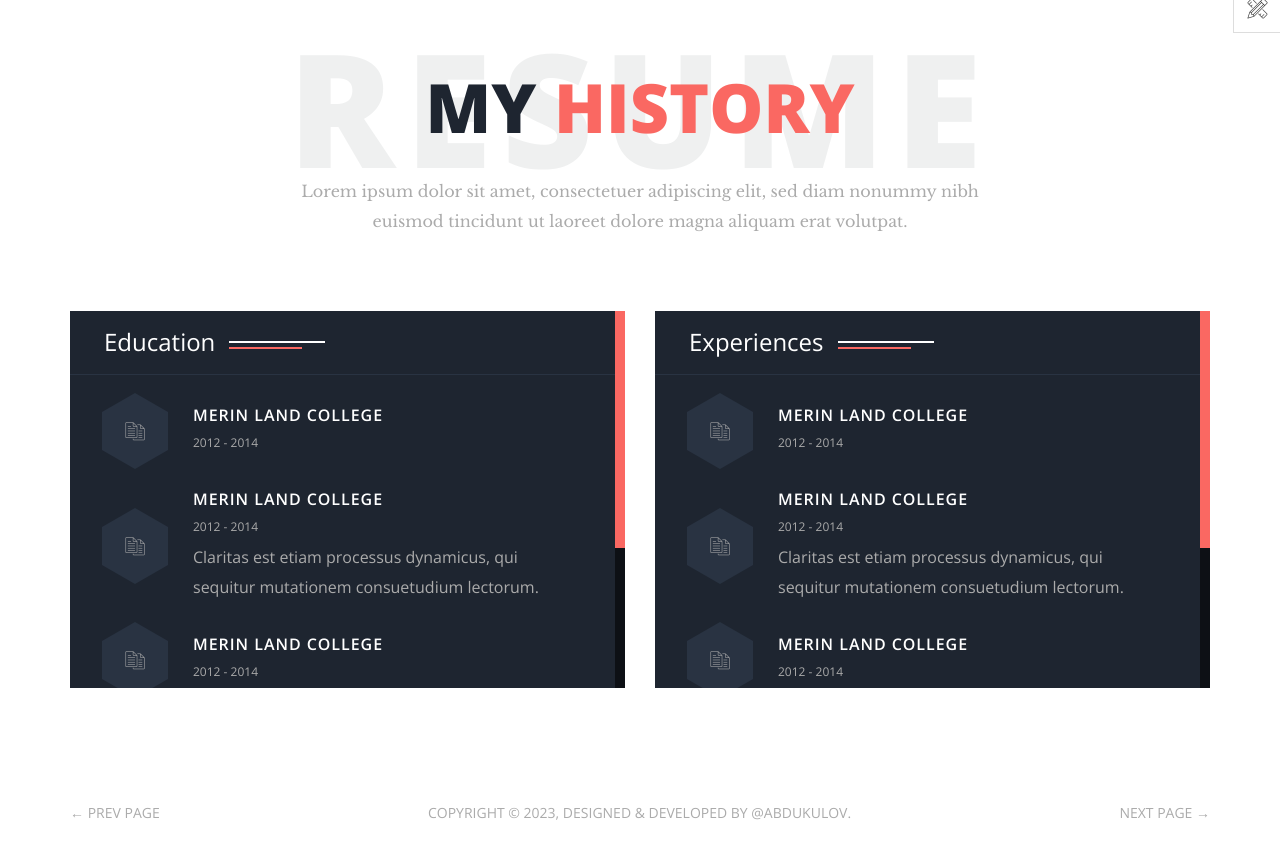
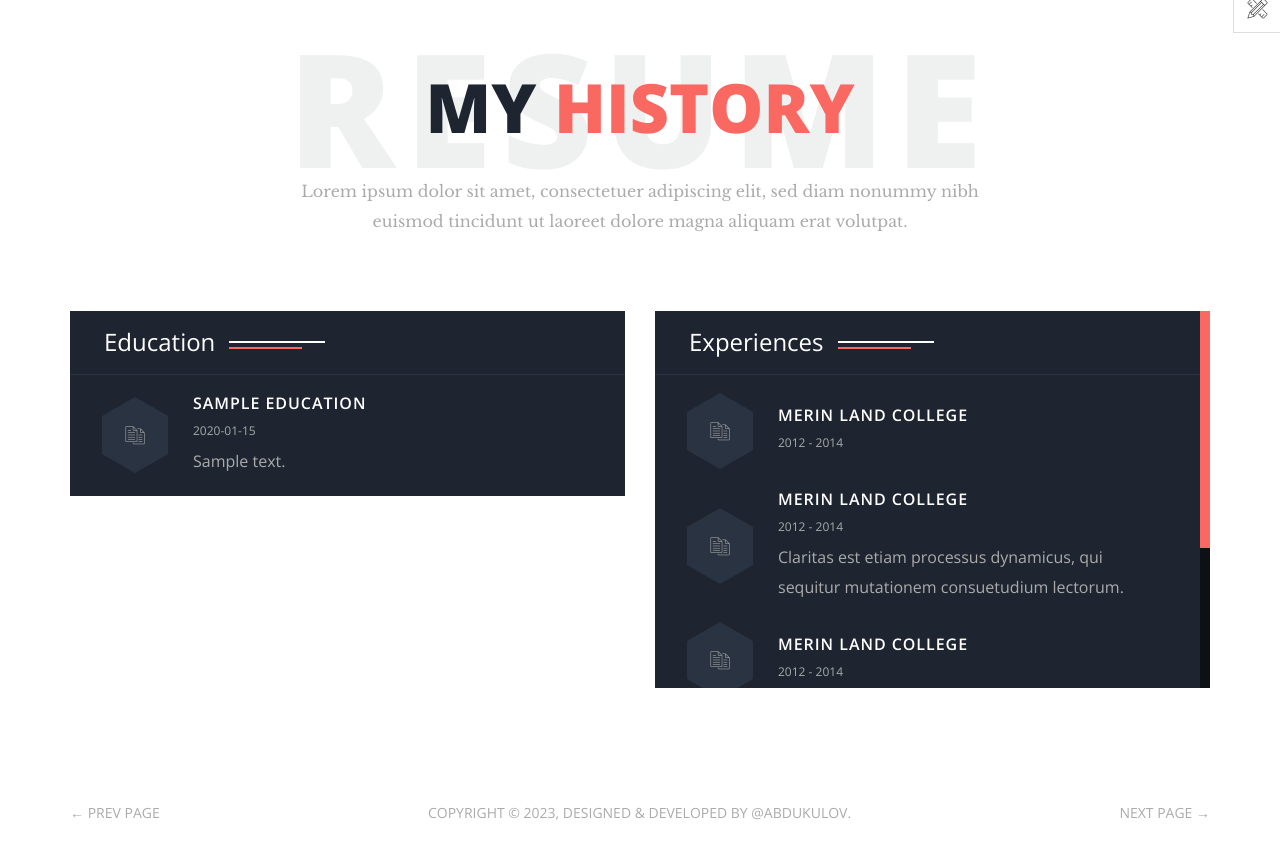
Before and after one commit to abdullaabdukulov/portfolio, a Django app: page /resume/ in a window 1280 px wide. Shown: the part 115-977 px from the top of the page. Run offline with Django 4.2, Linux system fonts and the light colour scheme; tables that the repository leaves empty hold one stand-in row (values such as "Sample post"); some libraries are stand-ins or nearby versions; some web fonts are replaced.

Commit message:
changed by Abdulla

```diff
--- a/app/models.py
+++ b/app/models.py
@@ -3,6 +3,7 @@ from django.db import models
 
 class RepoType(models.Model):
     name = models.CharField(max_length=250)
+
 
     class Meta:
         verbose_name = 'Repo Type'
@@ -14,7 +15,7 @@ class RepoType(models.Model):
 
 class Repo(models.Model):
     repo_type = models.ForeignKey(RepoType, related_name='types', on_delete=models.CASCADE)
-    repo_url = models.URLField()
+    repo_url = models.URLField(blank=True, null=True)
     name = models.CharField(max_length=300)
     image = models.ImageField(upload_to='repos')
     created_at = models.DateTimeField(auto_now_add=True)
@@ -27,6 +28,32 @@ class Repo(models.Model):
 class Skill(models.Model):
     name = models.CharField(max_length=250)
     slug = models.SlugField()
+    created_at = models.DateTimeField(auto_now_add=True)
+    updated_at = models.DateTimeField(auto_now=True)
 
     def __str__(self):
         return self.name
+
+
+class Education(models.Model):
+    name = models.CharField(max_length=250)
+    date = models.CharField(max_length=250)
+    desc = models.TextField(blank=True, null=True)
+    url = models.URLField(help_text='address url', blank=True, null=True)
+    created_at = models.DateTimeField(auto_now_add=True)
+    updated_at = models.DateTimeField(auto_now=True)
+
+    def __str__(self):
+        return self.name
+
+
+class Experience(models.Model):
+    name = models.CharField(max_length=250)
+    date = models.CharField(max_length=250)
+    desc = models.TextField()
+    url = models.URLField(help_text='address url', blank=True, null=True)
+    created_at = models.DateTimeField(auto_now_add=True)
+    updated_at = models.DateTimeField(auto_now=True)
+
+    def __str__(self):
+        return self.name
--- a/app/views.py
+++ b/app/views.py
@@ -1,5 +1,5 @@
 from django.shortcuts import render
-from .models import Skill
+from .models import Skill, Experience, Education
 
 
 def home(request):
@@ -16,7 +16,12 @@ def about(request):
 
 
 def resume(request):
-    return render(request, 'resume.html')
+    experiences = Experience.objects.all().order_by('-created_at')
+    educations = Education.objects.all().order_by('-created_at')
+    ctx = {'experiences': experiences,
+           'educations': educations}
+
+    return render(request, 'resume.html', ctx)
 
 
 def services(request):
--- a/templates/resume.html
+++ b/templates/resume.html
@@ -29,61 +29,22 @@
               </div>
               <!-- /.section-title -->
               <div class="history-scroller">
+                  {% for education in educations %}
+
+
+
                 <div class="history-item">
                   <div class="history-icon">
                     <span class="history-hex"></span>
                     <i class="tf-documents5"></i>
                   </div>
                   <div class="history-text">
-                    <h5>Merin Land College</h5>
-                    <span>2012 - 2014</span>
+                      <a href="{{ education.url }}"><h5>{{ education.name }}</h5></a>
+                    <span>{{ education.date }}</span>
+                      <p>{{ education.desc }}</p>
                   </div>
                 </div>
-                <!-- /.history-item -->
-                <div class="history-item">
-                  <div class="history-icon">
-                    <span class="history-hex"></span>
-                    <i class="tf-documents5"></i>
-                  </div>
-                  <div class="history-text">
-                    <h5>Merin Land College</h5>
-                    <span>2012 - 2014</span>
-                    <p>Claritas est etiam processus dynamicus, qui <br> sequitur mutationem consuetudium lectorum.</p>
-                  </div>
-                </div>
-                <!-- /.history-item -->
-                <div class="history-item">
-                  <div class="history-icon">
-                    <span class="history-hex"></span>
-                    <i class="tf-documents5"></i>
-                  </div>
-                  <div class="history-text">
-                    <h5>Merin Land College</h5>
-                    <span>2012 - 2014</span>
-                  </div>
-                </div>
-                <!-- /.history-item -->
-                <div class="history-item">
-                  <div class="history-icon">
-                    <span class="history-hex"></span>
-                    <i class="tf-documents5"></i>
-                  </div>
-                  <div class="history-text">
-                    <h5>Merin Land College</h5>
-                    <span>2012 - 2014</span>
-                  </div>
-                </div>
-                <!-- /.history-item -->
-                <div class="history-item">
-                  <div class="history-icon">
-                    <span class="history-hex"></span>
-                    <i class="tf-documents5"></i>
-                  </div>
-                  <div class="history-text">
-                    <h5>Merin Land College</h5>
-                    <span>2012 - 2014</span>
-                  </div>
-                </div>
+                {% endfor %}
                 <!-- /.history-item -->
               </div>
             </div> <!-- /.history-block -->
--- a/templates/services.html
+++ b/templates/services.html
@@ -6,7 +6,7 @@
 <section class="site-wrapper">
   <div class="pt-table">
     <div class="pt-tablecell page-services relative">
-      <a href="'{% url 'app:home' %}" class="page-close"><i class="tf-ion-close"></i></a>
+      <a href="{% url 'app:home' %}" class="page-close"><i class="tf-ion-close"></i></a>
       <div class="container">
         <div class="row">
           <div class="col-xs-12 col-lg-offset-1 col-lg-10">
```
Also changed, not shown: app/admin.py (+11 -1 lines), app/migrations/0004_education_experience_alter_repo_repo_url.py (added), app/migrations/0005_education_url.py (added), app/migrations/0006_education_created_at_education_updated_at_and_more.py (added).
